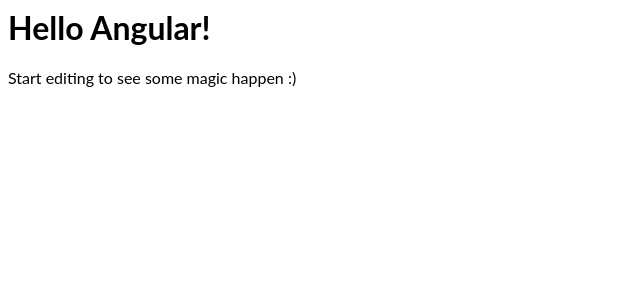
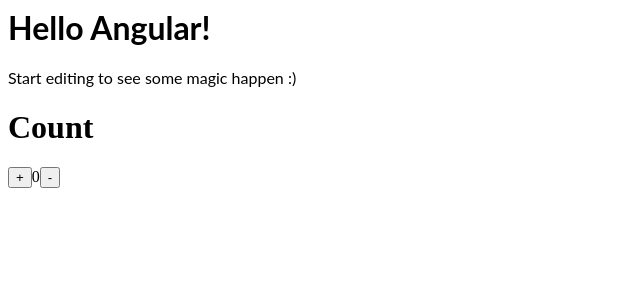
Before and after one commit to saijeevanballa/angular-counter-log, an Angular app: page / in a window 1280 px wide. Shown: the top 300 px of the page, without its empty margins (0-640 px from the left). Built offline with nearby package versions, Linux system fonts and the light colour scheme.

Commit message:
2 files modified, 4 added

```diff
--- a/src/app/app.component.html
+++ b/src/app/app.component.html
@@ -2,3 +2,4 @@
 <p>
   Start editing to see some magic happen :)
 </p>
+<app-counter></app-counter>
--- a/src/app/app.module.ts
+++ b/src/app/app.module.ts
@@ -4,10 +4,11 @@
 
 import { AppComponent } from './app.component';
 import { HelloComponent } from './hello.component';
+import { CounterComponent } from "./components/counter/counter.component"
 
 @NgModule({
   imports:      [ BrowserModule, FormsModule ],
-  declarations: [ AppComponent, HelloComponent ],
+  declarations: [ AppComponent, HelloComponent, CounterComponent ],
   bootstrap:    [ AppComponent ]
 })
 export class AppModule { }
--- /dev/null
+++ b/src/app/components/counter/counter.component.html
@@ -0,0 +1,2 @@
+<h1>Count</h1>
+<button (click)= "onAdd()">+</button>{{count}}<button (click)= "onSub()">-</button>
--- /dev/null
+++ b/src/app/components/counter/counter.component.ts
@@ -0,0 +1,13 @@
+import { Component } from "@angular/core";
+
+@Component({
+  selector: "app-counter",
+  templateUrl: "./counter.component.html",
+  styleUrls: ["./counter.component.css"]
+})
+export class CounterComponent {
+  public count = 0
+  constructor() {}
+  onAdd = () => ++this.count;
+  onSub = () => --this.count;
+}
```
Also changed, not shown: tsconfig.json (added, +27 -0 lines), src/app/components/counter/counter.component.css (added).
